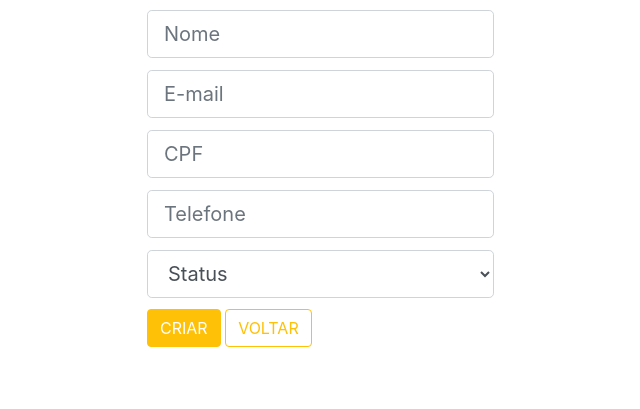
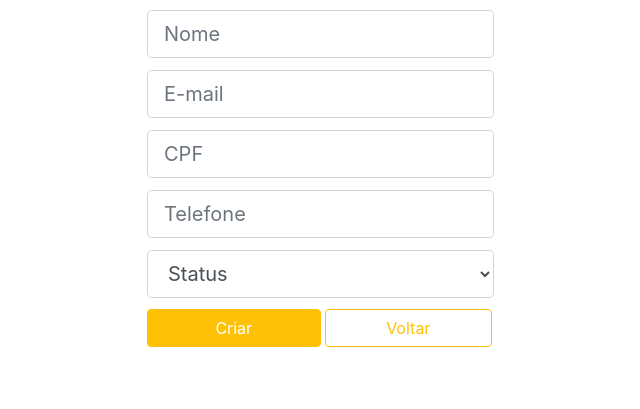
Before and after one commit to Hermelio/CRUD, a Django app: page /cadastro/ in a window 1280 px wide. Shown: the part 337-746 px from the top of the page, without its empty margins (50-690 px from the left). Run offline with Django 3.2, Linux system fonts and the light colour scheme; some libraries are stand-ins or nearby versions.

Commit message:
versao 1.2

```diff
--- a/static/css/main.css
+++ b/static/css/main.css
@@ -43,7 +43,9 @@ body {
     border-color: #ffc107;
     color: #ffc107;
     background: white;
-
+}
+.new1{
+    width: 48%;
 }
 
 .topo {
@@ -68,6 +70,12 @@ body {
     color: white;
     background-color: #ffc107;
     border-color: #ffc107;
+}
+.new {
+    color: white;
+    background-color: #ffc107;
+    border-color: #ffc107;
+    width: 50%;
 }
 .espaço{
     width:29%;
--- a/telas/templates/crud/cadastro.html
+++ b/telas/templates/crud/cadastro.html
@@ -51,8 +51,8 @@
 
         <tr>
           <td>
-            <button class="btn btn-warning" data-toggle-tooltip="tooltip" title="Incluir novo item">CRIAR</button>
-            <button class="btn mudando" data-toggle-tooltip="tooltip" title="Incluir novo item">VOLTAR</button>
+            <button class="btn btn-warning new" data-toggle-tooltip="tooltip" title="Incluir novo item">Criar</button>
+            <button class="btn mudando new1" data-toggle-tooltip="tooltip" title="Incluir novo item">Voltar</button>
           </td>
         </tr>
       </tbody>
--- a/telas/templates/crud/home.html
+++ b/telas/templates/crud/home.html
@@ -42,7 +42,7 @@
                     </td>
                     <td class="status-position">
                         <div class="btn-group" role="group" aria-label="Ações disponíveis">
-                            <button type="button" class="btn mudando"> EDITAR</button>
+                            <button type="button" class="btn mudando"> Editar</button>
                         </div>
                     </td>
                 </tr>
```
